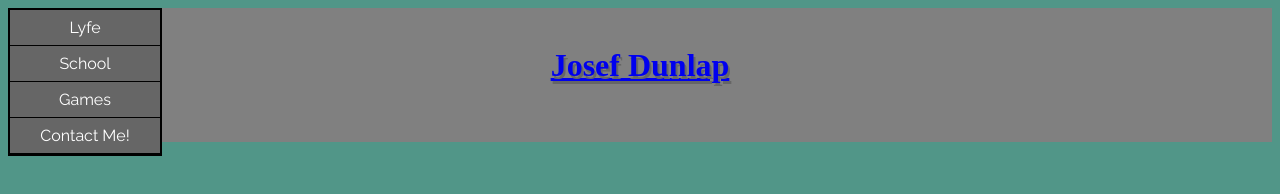
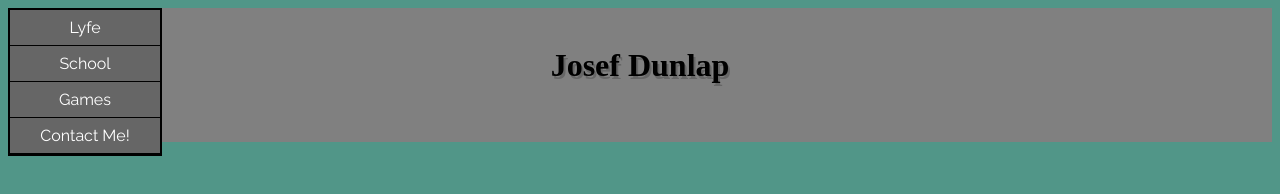
Before and after one commit to sheepnstufff/sheepnstufff.github.io, a plain HTML site: page index.html in a window 1280 px wide. Drawn offline with Linux system fonts and the light colour scheme; a web font is replaced by a local one.

Commit message:
Update index.html

```diff
--- a/index.html
+++ b/index.html
@@ -18,7 +18,7 @@
  </ul>
  </nav>
 <br/>
-<a href="josefdunlap.us"><h1 id="JosefD">Josef Dunlap</h1></a>
+<h1 id="JosefD">Josef Dunlap</h1>
 <br/>
 <br/>
 </div>
```
